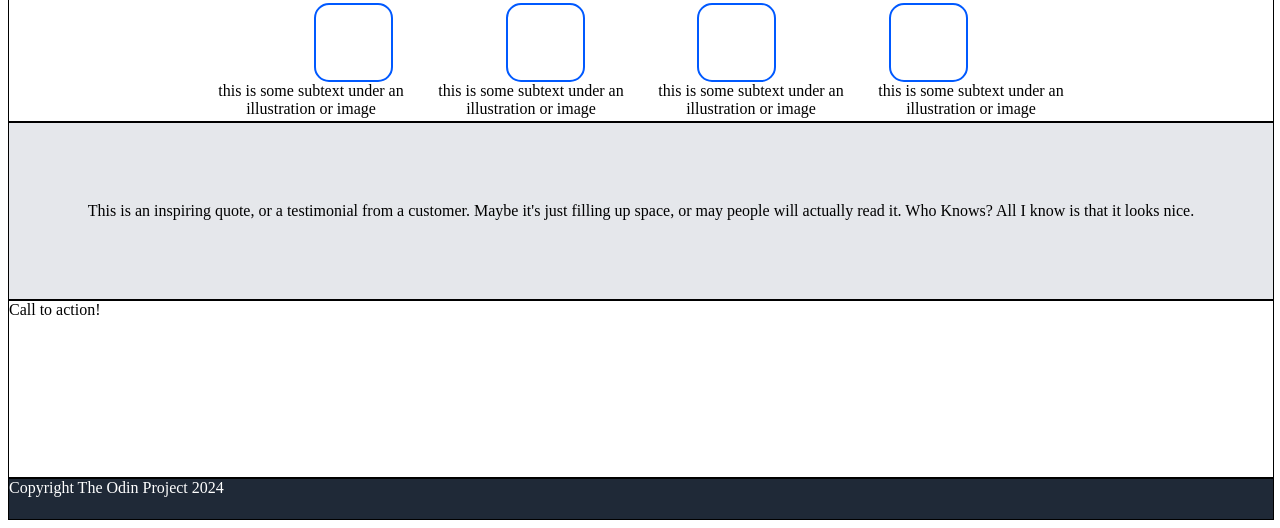
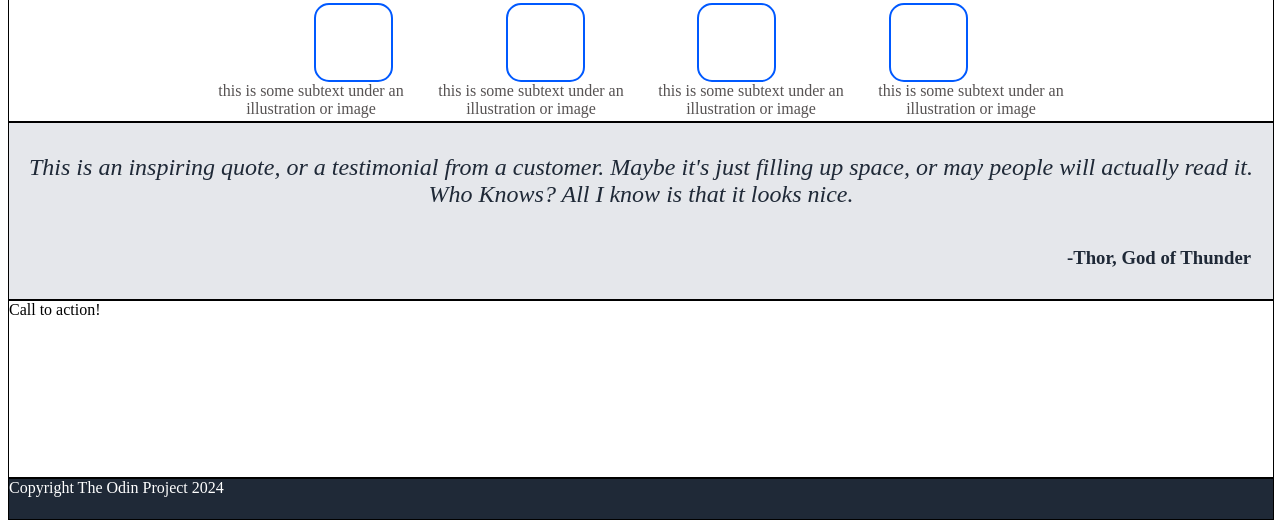
Before and after one commit to jonathan-saunders/landing-page, a plain HTML site: page index.html in a window 1280 px wide. Shown: the part 296-824 px from the top of the page. Drawn offline with Linux system fonts and the light colour scheme.

Commit message:
completed third section

```diff
--- a/index.html
+++ b/index.html
@@ -48,8 +48,10 @@
             <div class="subtext">this is some subtext under an illustration or image</div>
         </div>
     </div>
+    <!--Third section-->
     <div id="div3">
-    <p>This is an inspiring quote, or a testimonial from a customer. Maybe it's just filling up space, or may people will actually read it. Who Knows? All I know is that it looks nice.</p>
+    <h2>This is an inspiring quote, or a testimonial from a customer. Maybe it's just filling up space, or may people will actually read it. Who Knows? All I know is that it looks nice.</h2>
+    <h3>-Thor, God of Thunder</h3>
     </div>
     <div id="div4">
         Call to action!
--- a/styles.css
+++ b/styles.css
@@ -87,6 +87,7 @@
     margin-right: 15vw;
     justify-content: space-evenly;
     text-align: center;
+    color: hsl(0, 2%, 33%);
 }
 
 .box {
@@ -123,20 +124,21 @@
     border: 1px solid black;
     background-color: #E5E7EB;
     display: flex;
+    flex-direction: column;
     justify-content: center;
-    align-items: center;
 }
 
-.quote {
-    font-size: 36px;
+#div3 h2 {
+    text-align: center;
     font-style: italic;
+    font-weight: 100;
     color: #1F2937;
-    font-weight: lighter;
-    border: 1px solid black;
-    margin-left: 250px;
-    margin-top: 10px;
-    margin-right: 250px;
+}
 
+#div3 h3 {
+    text-align: right;
+    margin-right: 22px;
+    color: #1F2937;
 }
 
 #div4 {
```
